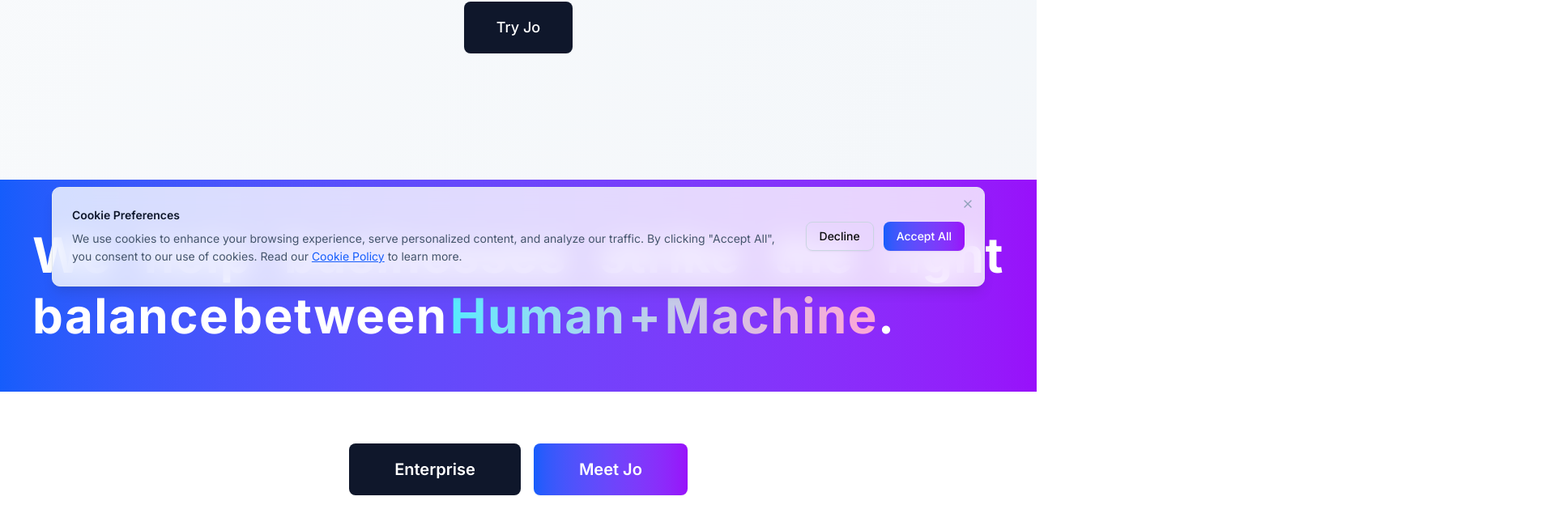
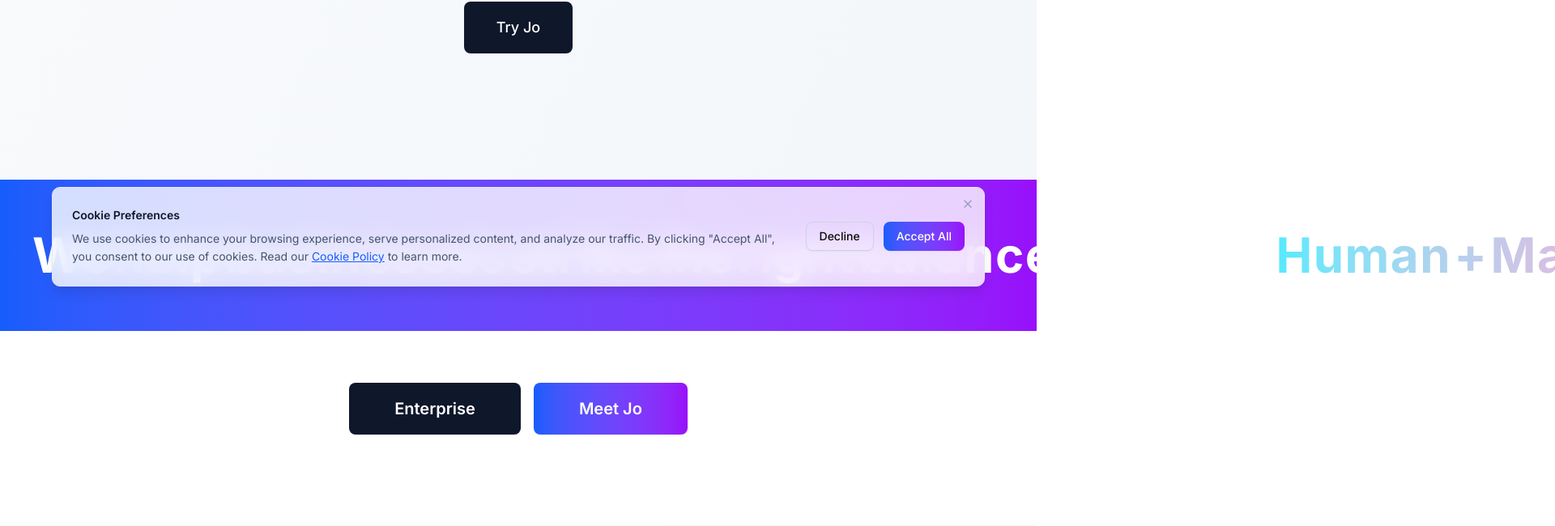
Before and after one commit to J0From/website-update, a Next.js app: page / in a window 1280 px wide. Shown: the part 422-1072 px from the top of the page at 81% size, 1920 px wide, since content can reach past the window. Built offline with nearby package versions, Linux system fonts and the light colour scheme.

Commit message:
feat: enforce single line for main tagline
Apply `whitespace-nowrap` to maintain continuous flow.

#VERCEL_SKIP

Co-authored-by: null <234321871+Selwonky@users.noreply.github.com>

```diff
--- a/app/page.tsx
+++ b/app/page.tsx
@@ -150,11 +150,11 @@ export default function HomePage() {
         <div className="w-full max-w-[1600px] mx-auto px-4 sm:px-6 md:px-10">
           <div className="text-left">
             <p
-              className="text-2xl sm:text-3xl md:text-4xl lg:text-5xl xl:text-6xl font-bold text-white leading-tight text-justify -tracking-tight"
+              className="text-2xl sm:text-3xl md:text-4xl lg:text-5xl xl:text-6xl font-bold text-white leading-tight text-justify -tracking-tight whitespace-nowrap"
               style={{ wordSpacing: "-0.21em" }}
             >
               We help businesses strike the right balance between{" "}
-              <span className="bg-gradient-to-r from-cyan-300 to-pink-300 bg-clip-text text-transparent whitespace-nowrap">
+              <span className="bg-gradient-to-r from-cyan-300 to-pink-300 bg-clip-text text-transparent">
                 Human + Machine
               </span>
               .
```
